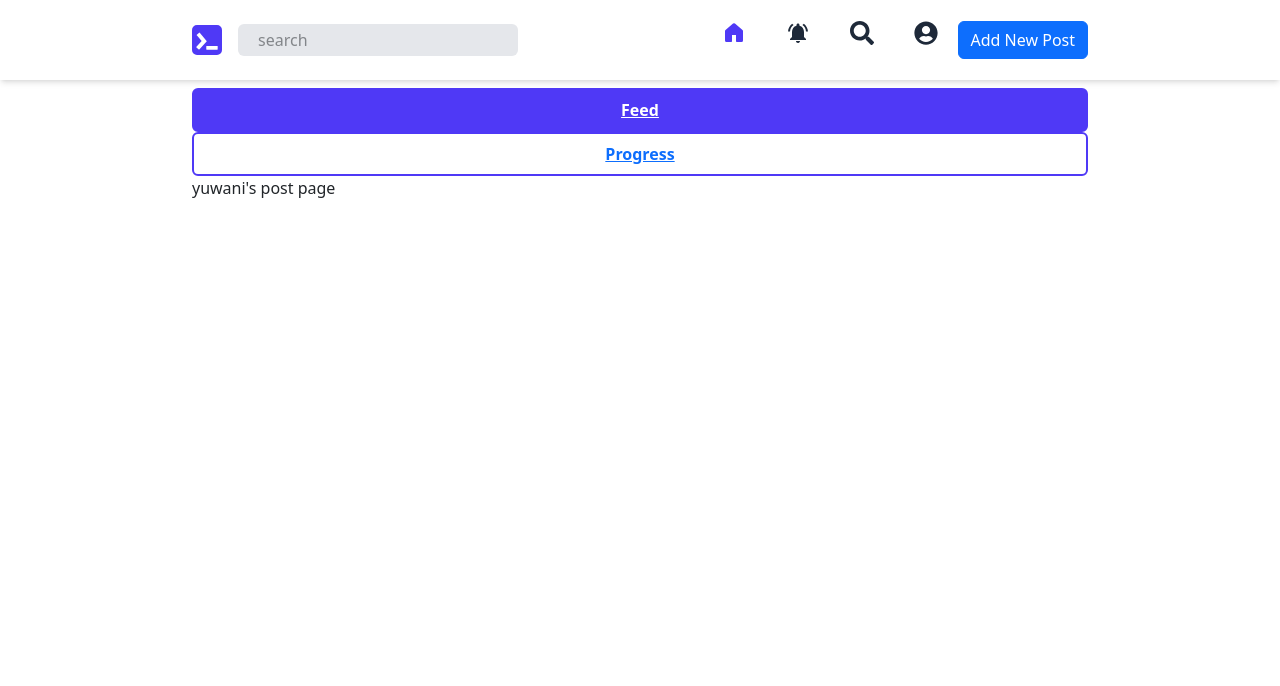
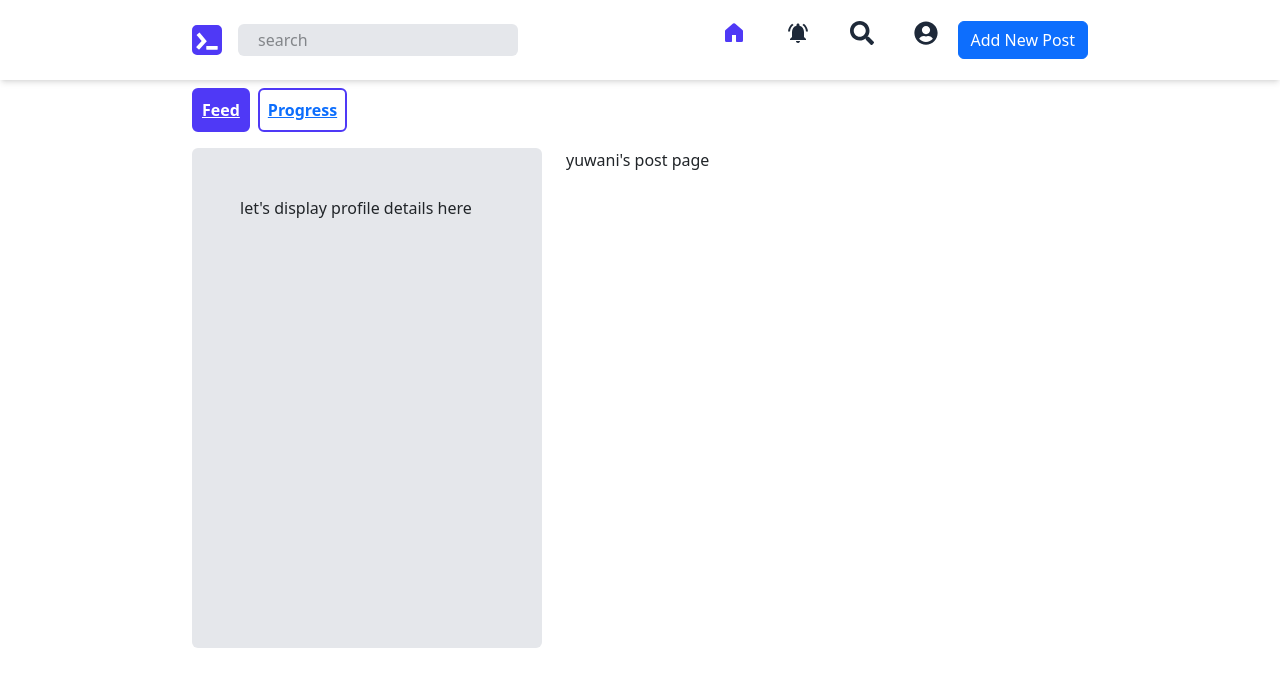
Before and after one commit to IT22343420/PAF-Frontend, a React (Vite) app: page / in a window 1280 px wide. Shown: the top 686 px of the page. Built offline with nearby package versions, Linux system fonts and the light colour scheme.

Commit message:
add the all progress post to home page

```diff
--- a/src/components/profile/LearningProgress.jsx
+++ b/src/components/profile/LearningProgress.jsx
@@ -216,7 +216,7 @@ function LearningProgress() {
               <div className="flex justify-end">
                 <button
                   type="button"
-                  className="bg-gray-400 text-white px-4 py-2 rounded hover:bg-gray-500 mr-5"
+                  className="bg-gray-400 text-white px-4 py-2 rounded hover:bg-gray-500 mr-3"
                   onClick={handleCloseModal}
                 >
                   Cancel
--- a/src/components/wall/Progress.jsx
+++ b/src/components/wall/Progress.jsx
@@ -1,5 +1,8 @@
 import React, { useEffect, useState } from "react";
 import { getAllProgress } from "../../services/progressService";
+
+import { BiSolidLike } from "react-icons/bi";
+import { BiSolidCommentDots } from "react-icons/bi";
 
 import profile from "../../images/profile.jpg";
 
@@ -58,9 +61,15 @@ function Progress() {
                     {progress.createdAt?.substring(0, 10)}
                   </span>
                 </div>
-                <div>
-                  <button>like</button>
-                  <button>comment</button>
+                <div className="flex gap-4 mt-2">
+                  <button className="flex items-center gap-2 bg-blue-500 hover:bg-blue-600 text-white font-semibold py-2 px-2 rounded-2xl shadow-md transition-all duration-300">
+                    <BiSolidLike className="w-5 h-5" />
+
+                  </button>
+                  <button className="flex items-center gap-2 bg-gray-200 hover:bg-gray-300 text-gray-800 font-semibold py-2 px-2 rounded-2xl shadow-md transition-all duration-300">
+                    <BiSolidCommentDots className="w-5 h-5" />
+
+                  </button>
                 </div>
               </div>
             </div>
--- a/src/components/wall/WallComponent.jsx
+++ b/src/components/wall/WallComponent.jsx
@@ -5,11 +5,11 @@ import WallNavigation from "./WallNavigation";
 function WallComponent() {
   return (
     <div className="flex flex-col">
-      <div>
+      <div className="flex flex-row">
         <NavLink
           to="/"
           className={({ isActive }) =>
-            `flex justify-center items-center p-2 border-2 border-indigo-600 font-bold rounded-md ${
+            `flex justify-center items-center p-2 border-2 border-indigo-600 font-bold rounded-md mr-2 ${
               isActive
                 ? "text-white bg-indigo-600 hover:bg-indigo-500 hover:text-white "
                 : "text-gray-600 hover:text-indigo-600 "
@@ -31,8 +31,8 @@ function WallComponent() {
           Progress
         </NavLink>
       </div>
-      <div className="flex flex-row">
-        <div className="flex"></div>
+      <div className="flex flex-row mt-3">
+        <div className="flex flex-col bg-gray-200 p-5 rounded-md w-[350px] h-[500px] mr-6">let's display profile details here</div>
         <WallNavigation />
       </div>
     </div>
```
